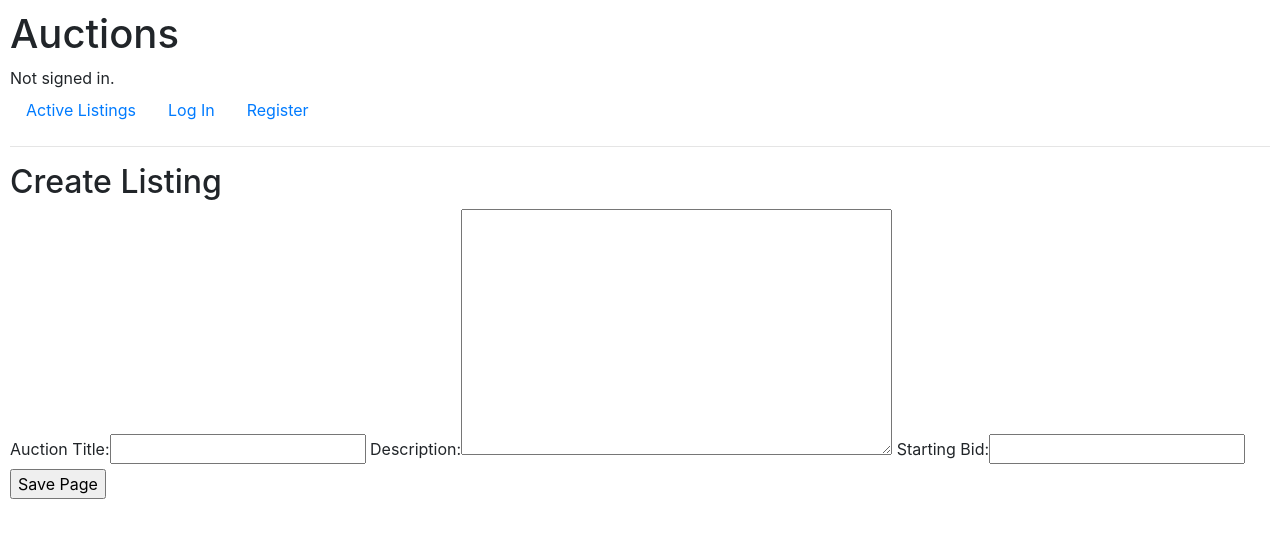
After one commit to JorisOud/Minor-commerce, a Django app: page /create_listing in a window 1280 px wide. The commit adds this page. Shown: the top 538 px of the page. Run offline with Django 3.2, Linux system fonts and the light colour scheme; some libraries are stand-ins or nearby versions.

Commit message:
added create listing page

```diff
--- a/auctions/models.py
+++ b/auctions/models.py
@@ -13,7 +13,7 @@ class Auction(models.Model):
     description = models.CharField(max_length=1000)
     starting_bid = models.DecimalField(max_digits=10, decimal_places=2)
     creator = models.ForeignKey(User, on_delete=models.CASCADE, related_name="auctions")
-    category = models.ForeignKey(Category, on_delete=models.CASCADE, related_name="category_auctions")
+    category = models.ForeignKey(Category, on_delete=models.CASCADE, related_name="category_auctions", null=True, blank=True)
 
 class Bid(models.Model):
     amount = models.DecimalField(max_digits=10, decimal_places=2)
--- /dev/null
+++ b/auctions/templates/auctions/create_listing.html
@@ -0,0 +1,11 @@
+{% extends "auctions/layout.html" %}
+
+{% block body %}
+    <h2>Create Listing</h2>
+
+    <form action="{% url 'create_listing' %}" method="POST">
+        {% csrf_token %}
+        {{ form }}
+        <input type="submit" value="Save Page">
+    </form>
+{% endblock %}
--- a/auctions/templates/auctions/layout.html
+++ b/auctions/templates/auctions/layout.html
@@ -24,6 +24,9 @@
                 <li class="nav-item">
                     <a class="nav-link" href="{% url 'logout' %}">Log Out</a>
                 </li>
+                <li class="nav-item">
+                    <a class="nav-link" href="{% url 'create_listing' %}">Create Listing</a>
+                </li>
             {% else %}
                 <li class="nav-item">
                     <a class="nav-link" href="{% url 'login' %}">Log In</a>
--- a/auctions/urls.py
+++ b/auctions/urls.py
@@ -6,5 +6,6 @@ urlpatterns = [
     path("", views.index, name="index"),
     path("login", views.login_view, name="login"),
     path("logout", views.logout_view, name="logout"),
-    path("register", views.register, name="register")
+    path("register", views.register, name="register"),
+    path("create_listing", views.create_listing, name="create_listing")
 ]
--- a/auctions/views.py
+++ b/auctions/views.py
@@ -1,3 +1,14 @@
+###################################################################
+# views.py
+#
+# Programmeerplatform
+# Joris Oud
+#
+# - Implements the views for the auctions application
+###################################################################
+
+
+from django import forms
 from django.contrib.auth import authenticate, login, logout
 from django.db import IntegrityError
 from django.http import HttpResponse, HttpResponseRedirect
@@ -5,6 +16,17 @@ from django.shortcuts import render
 from django.urls import reverse
 
 from .models import User, Auction
+
+
+class New_listing_form(forms.Form):
+    """Creates a Django form to create a new wiki page. Attrubutes:
+      - title(string): The title of the auction.
+      - description(string): Description of the auction.
+      - starting_bid(float): Mininmum price of the auction."""
+
+    title = forms.CharField(label="Auction Title", max_length=100)
+    description = forms.CharField(label="Description", widget=forms.Textarea, max_length=1000)
+    starting_bid = forms.DecimalField(label="Starting Bid", max_digits=10, decimal_places=2)
 
 
 def index(request):
@@ -63,3 +85,24 @@ def register(request):
         return HttpResponseRedirect(reverse("index"))
     else:
         return render(request, "auctions/register.html")
+
+def create_listing(request):
+    if request.method != "POST":
+        return render(request, "auctions/create_listing.html", {
+            "form": New_listing_form()
+        })
+
+    form = New_listing_form(request.POST)
+    if form.is_valid():
+        auction = Auction(
+            title = form.cleaned_data["title"],
+            description = form.cleaned_data["description"],
+            starting_bid = form.cleaned_data["starting_bid"],
+            creator = request.user
+        )
+        auction.save()
+        return HttpResponseRedirect(reverse("index"))
+
+    return render(request, "auctions/create_listing.html", {
+        "form": form
+    })
```
Also changed, not shown: auctions/templates/auctions/index.html (+10 -3 lines), auctions/migrations/0003_auto_20201116_1614.py (added), auctions/migrations/0004_auto_20201116_1621.py (added).
